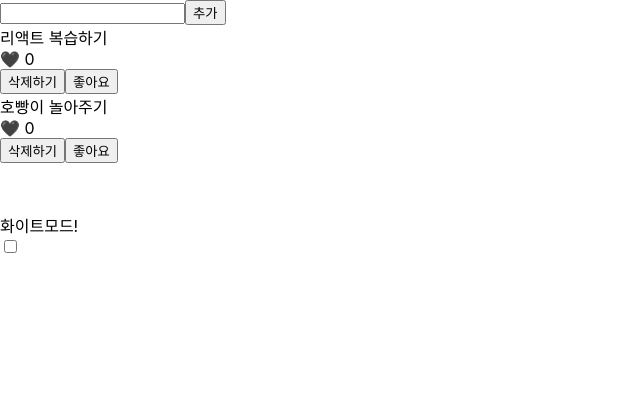
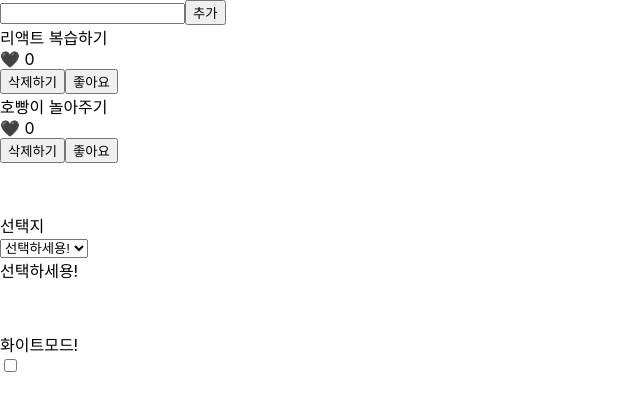
Before and after one commit to soyul0312/React-Prac-01, a React (Create React App) app: page / in a window 1280 px wide. Shown: the top 410 px of the page, without its empty margins (0-640 px from the left). Built offline with nearby package versions, Linux system fonts and the light colour scheme.

Commit message:
Select an option

```diff
--- a/src/App.js
+++ b/src/App.js
@@ -46,6 +46,14 @@ function App() {
     setTodos(filterData);
   };
 
+  const [selectedOption, setSelectedOption] = useState("");
+  const options = [
+    { value: "", name: "선택하세용!" },
+    { value: "1", name: "찐빵" },
+    { value: "2", name: "호빵" },
+    { value: "3", name: "호떡" },
+  ];
+
   const [darkMode, setDarkMode] = useState(false);
 
   return (
@@ -74,6 +82,25 @@ function App() {
         })}
       </div>
       <Margin />
+      <div>선택지</div>
+      <select
+        value={selectedOption}
+        onChange={(e) => setSelectedOption(e.target.value)}
+      >
+        {options.map((option) => (
+          <option key={option.value} value={option.value}>
+            {option.name}
+          </option>
+        ))}
+      </select>
+      <div>
+        {options.map((option) =>
+          option.value === selectedOption ? (
+            <span key={option.value}>{option.name}</span>
+          ) : null
+        )}
+      </div>
+      <Margin />
       <div
         style={{
           background: darkMode ? "black" : "white",
```
